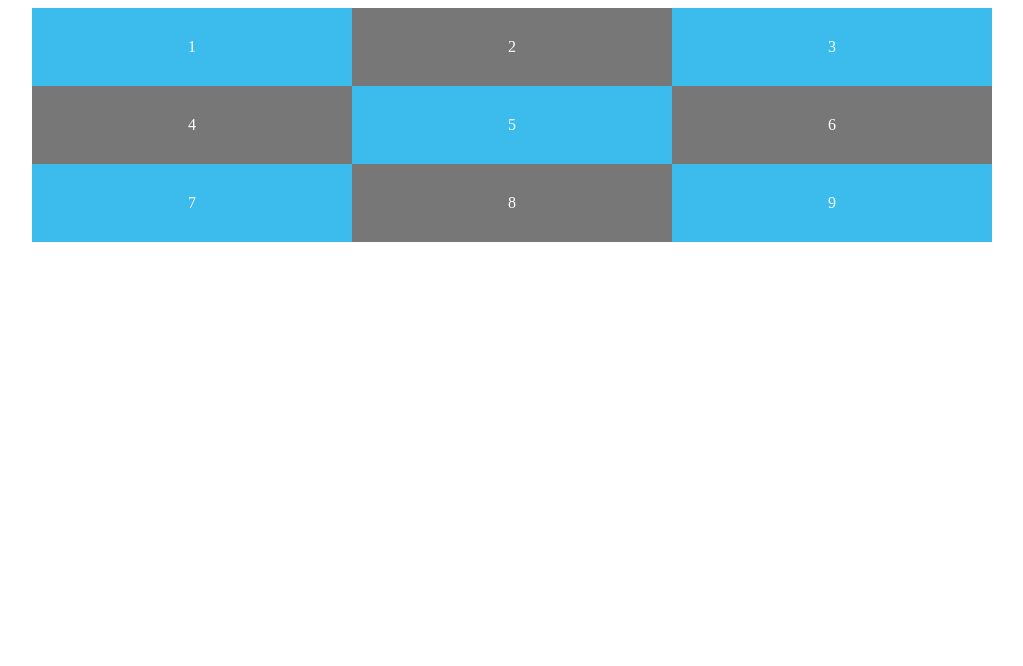
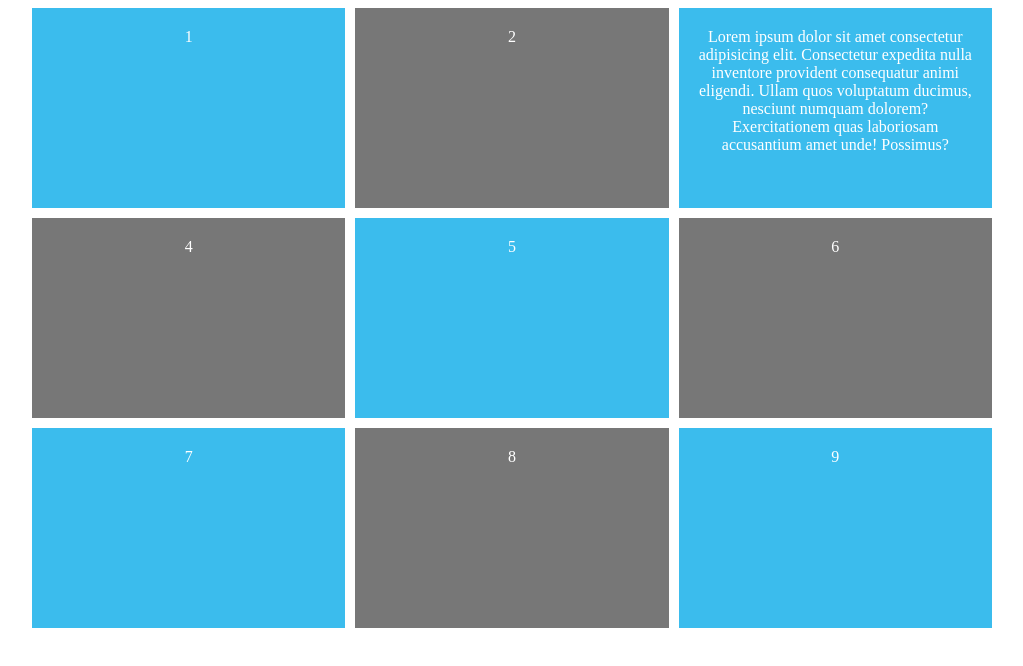
Before and after one commit to KarolakJakub/CSSGridTutorial-TheNetNinja, a plain HTML site: page index.html in a window 1280 px wide. Shown: the whole page, without its empty margins (128-1151 px from the left). Drawn offline with Linux system fonts and the light colour scheme.

Commit message:
playing around with rows, using grid-gap etc.

```diff
--- a/index.html
+++ b/index.html
@@ -10,7 +10,7 @@
 
 		<div>1</div>
 		<div>2</div>
-		<div>3</div>
+		<div>Lorem ipsum dolor sit amet consectetur adipisicing elit. Consectetur expedita nulla inventore provident consequatur animi eligendi. Ullam quos voluptatum ducimus, nesciunt numquam dolorem? Exercitationem quas laboriosam accusantium amet unde! Possimus?</div>
 		<div>4</div>
 		<div>5</div>
 		<div>6</div>
--- a/style.css
+++ b/style.css
@@ -9,11 +9,13 @@ body{
     /* grid-template-columns: 1fr 1.5fr 1fr; */
     grid-template-columns: repeat(3, 1fr);
     max-width: 960px;
+    grid-auto-rows: minmax(200px, auto);
     margin: 0 auto;
+    grid-gap: 10px;
 }
 #content div{
     background: #3bbced;
-    padding: 30px;
+    padding: 20px;
 }
 #content div:nth-child(even){
     background: #777;
```
